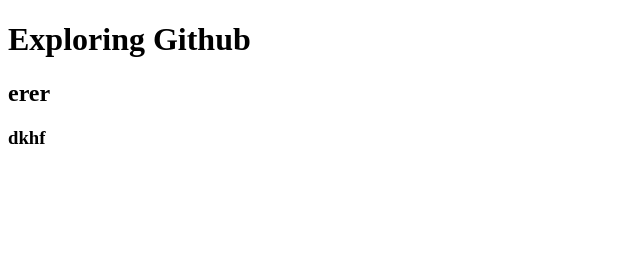
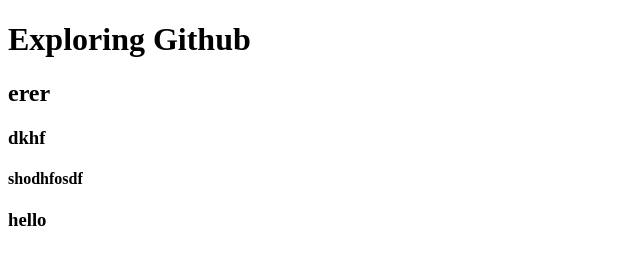
Before and after one commit to tasin-hasan353/third-github-practice, a plain HTML site: page index.html in a window 1280 px wide. Shown: the whole page, without its empty margins (0-640 px from the left). Drawn offline with Linux system fonts and the light colour scheme.

Commit message:
added hello text in the h3

```diff
--- a/index.html
+++ b/index.html
@@ -9,5 +9,7 @@
     <h1>Exploring Github</h1>
     <h2>erer</h2>
     <h3>dkhf</h3>
+    <h4>shodhfosdf</h4>
+    <h3>hello</h3>
 </body>
 </html>
```
